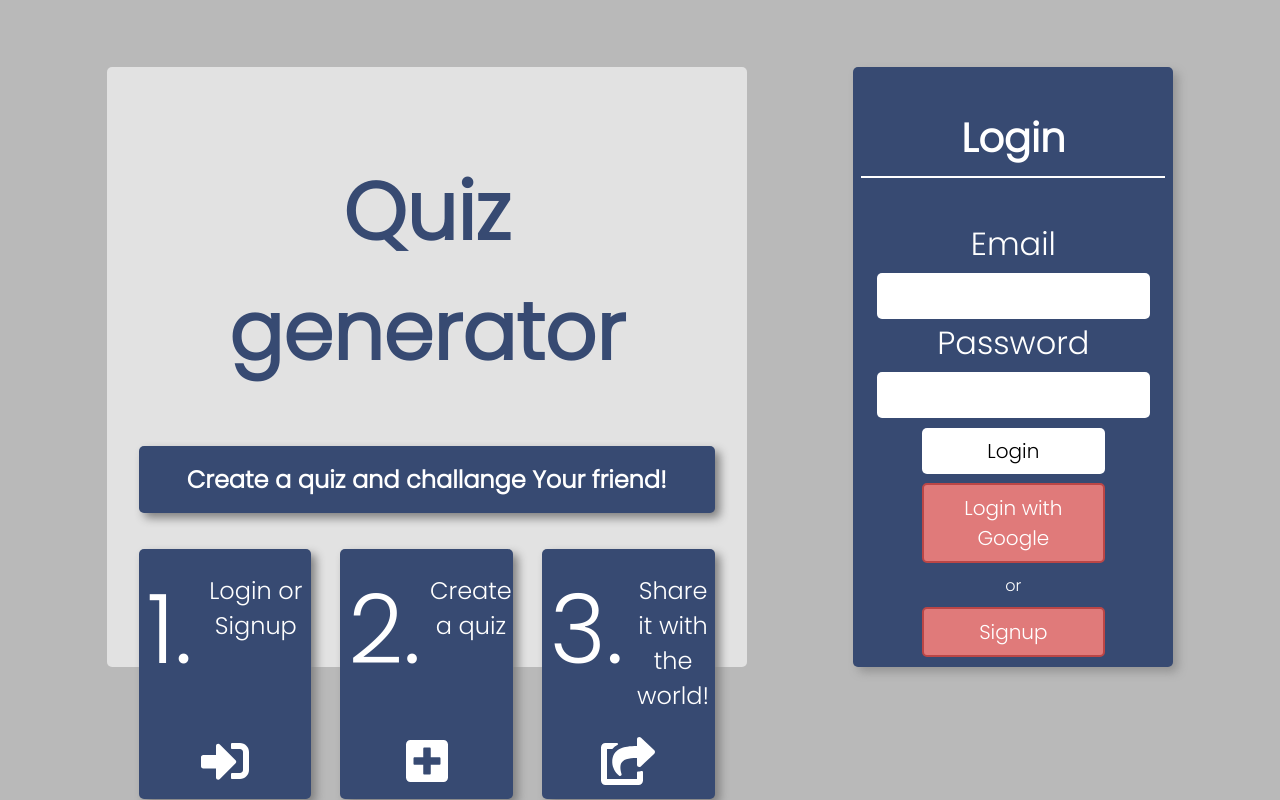
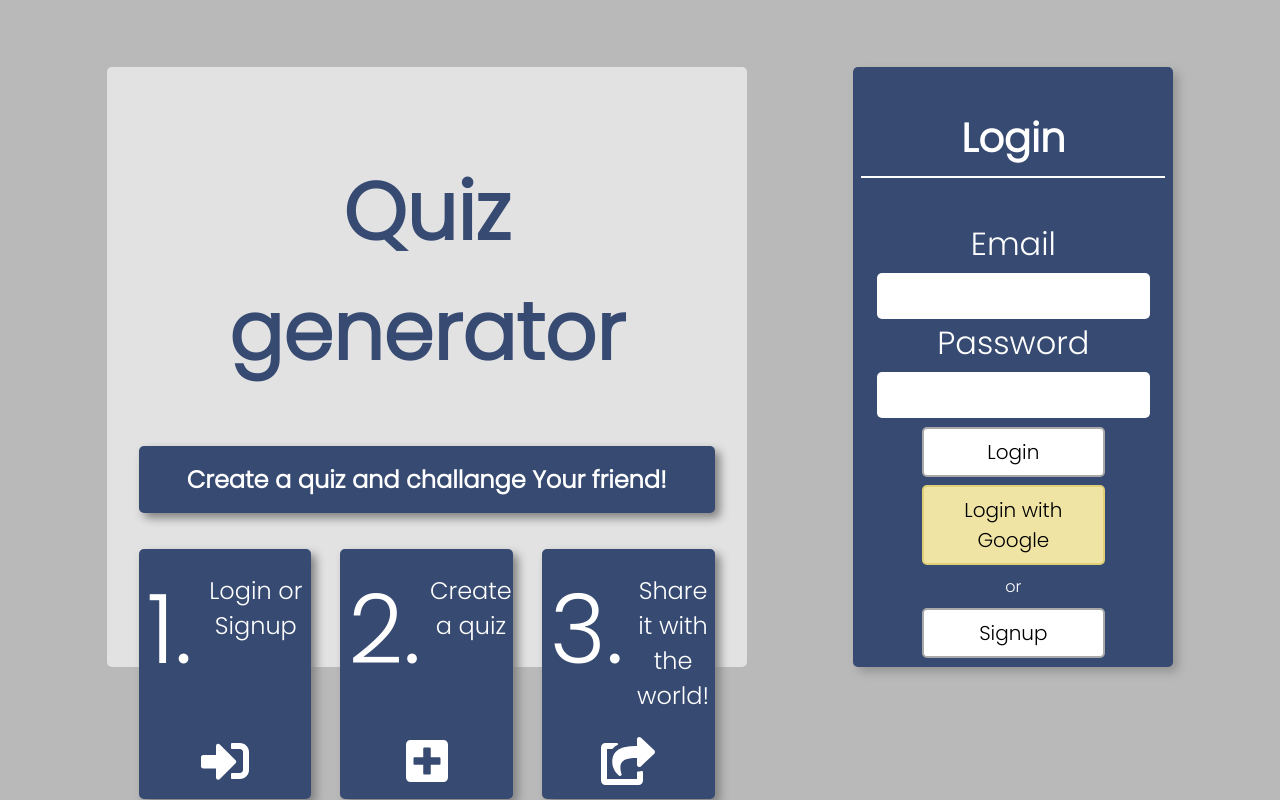
Before and after one commit to Centmsn/quiz-generator, a Next.js app: page / in a window 1280 px wide. Built offline with nearby package versions, Linux system fonts and the light colour scheme; no server answers.

Commit message:
create userPanel and QuizList components, add route protection to dashboard

```diff
--- a/components/Button/index.module.scss
+++ b/components/Button/index.module.scss
@@ -8,6 +8,7 @@
   justify-content: center;
   align-items: center;
 
+  border: 2px solid rgb(170, 169, 169);
   border-radius: 5px;
 
   font-size: 1.25rem;
@@ -27,7 +28,7 @@
     transform: scaleX(0);
     transform-origin: left center;
 
-    background: rgba(255, 183, 29, 0.363);
+    background: map-get($yellow, 200);
 
     transition: transform 300ms linear;
   }
@@ -41,6 +42,17 @@
   }
 }
 
+.important {
+  border: 2px solid map-get($yellow, 300);
+
+  color: black;
+  background: map-get($yellow, 200);
+
+  &:before {
+    background: map-get($yellow, 300);
+  }
+}
+
 .danger {
   border: 2px solid map-get($red, 500);
 
@@ -51,14 +63,3 @@
     background: map-get($red, 400);
   }
 }
-
-.important {
-  border: 2px solid map-get($red, 500);
-
-  color: white;
-  background: map-get($red, 300);
-
-  &:before {
-    background: map-get($red, 400);
-  }
-}
--- a/components/LoginForm/index.js
+++ b/components/LoginForm/index.js
@@ -1,17 +1,12 @@
 import styles from "./index.module.scss";
-import { signIn, signOut, useSession } from "next-auth/client";
-import { useEffect, useState } from "react";
+import { signIn } from "next-auth/client";
+import { useState } from "react";
 
 import Button from "../Button";
 
 const Navigation = () => {
   const [userEmail, setUserEmail] = useState("");
   const [userPassword, setUserPassword] = useState("");
-  const [session, loading] = useSession();
-
-  useEffect(() => {
-    console.log(session);
-  }, [session]);
 
   const handleSignIn = async () => {
     await signIn("credentials", {
@@ -63,9 +58,7 @@ const Navigation = () => {
         Login with Google
       </Button>
       <span className={styles.span}>or</span>
-      <Button onClick={handleSignup} danger>
-        Signup
-      </Button>
+      <Button onClick={handleSignup}>Signup</Button>
     </div>
   );
 };
--- /dev/null
+++ b/components/QuizList/index.js
@@ -0,0 +1,5 @@
+const QuizList = () => {
+  return <div>quizlist</div>;
+};
+
+export default QuizList;
--- a/pages/api/auth/[...nextauth].js
+++ b/pages/api/auth/[...nextauth].js
@@ -41,5 +41,6 @@ export default (req, res) =>
     session: {
       jwt: true,
     },
+
     database: process.env.DB_URI,
   });
--- a/pages/index.js
+++ b/pages/index.js
@@ -1,9 +1,21 @@
 import styles from "./index.module.scss";
+import { useEffect } from "react";
+import { useSession } from "next-auth/client";
+import { useRouter } from "next/router";
 
 import LoginForm from "../components/LoginForm";
 import AppHeader from "../components/AppHeader";
 
 const Home = () => {
+  const [session, loading] = useSession();
+  const router = useRouter();
+
+  useEffect(() => {
+    if (session) {
+      router.replace("/dashboard");
+    }
+  }, [session]);
+
   return (
     <div className={styles.container}>
       <AppHeader />
--- a/styles/_variables.scss
+++ b/styles/_variables.scss
@@ -7,3 +7,11 @@ $red: (
   400: rgb(211, 92, 92),
   500: rgb(187, 70, 70),
 );
+
+$yellow: (
+  100: rgb(255, 247, 199),
+  200: rgb(240, 228, 164),
+  300: rgb(223, 207, 118),
+  400: rgb(206, 188, 87),
+  500: rgb(182, 163, 57),
+);
```
Also changed, not shown: components/Button/index.js (+10 -0 lines), components/UserPanel/index.js (added, +7 -0 lines), pages/Dashboard/index.js (+28 -0 lines), components/QuizList/index.module.scss (added), components/UserPanel/index.module.scss (added).
